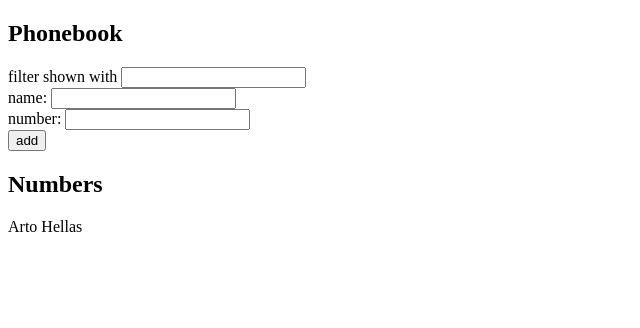
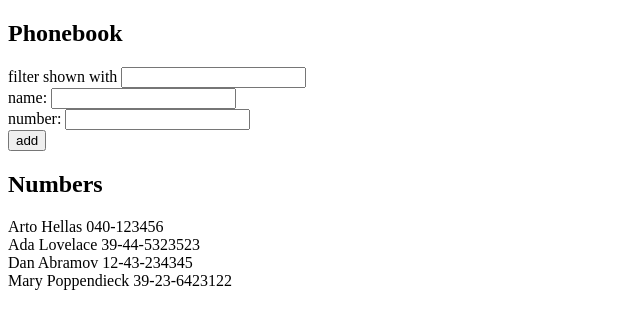
Before and after one commit to KKEEC/phonebook, a React (Create React App) app: page / in a window 1280 px wide. Shown: the top 328 px of the page, without its empty margins (0-640 px from the left). Built offline with nearby package versions, Linux system fonts and the light colour scheme.

Commit message:
default values of persons changed

```diff
--- a/src/App.js
+++ b/src/App.js
@@ -2,7 +2,10 @@
 
 const App = () => {
   const [persons, setPersons] = useState([
-    { name: 'Arto Hellas' }
+    { name: 'Arto Hellas', number: '040-123456', id: 1 },
+    { name: 'Ada Lovelace', number: '39-44-5323523', id: 2 },
+    { name: 'Dan Abramov', number: '12-43-234345', id: 3 },
+    { name: 'Mary Poppendieck', number: '39-23-6423122', id: 4 }
   ])
   const [newName, setNewName] = useState('')
   const [newNumber, setNewNumber] = useState('')
```
